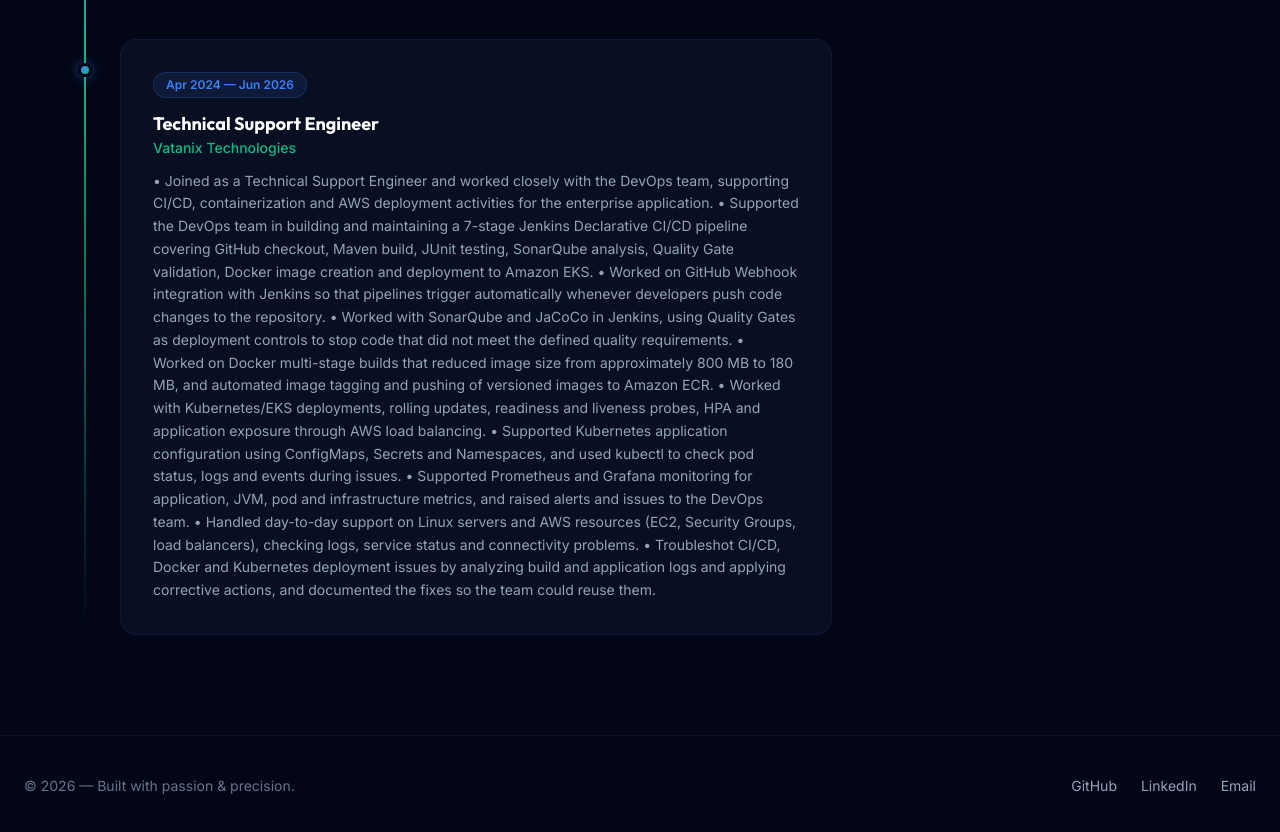
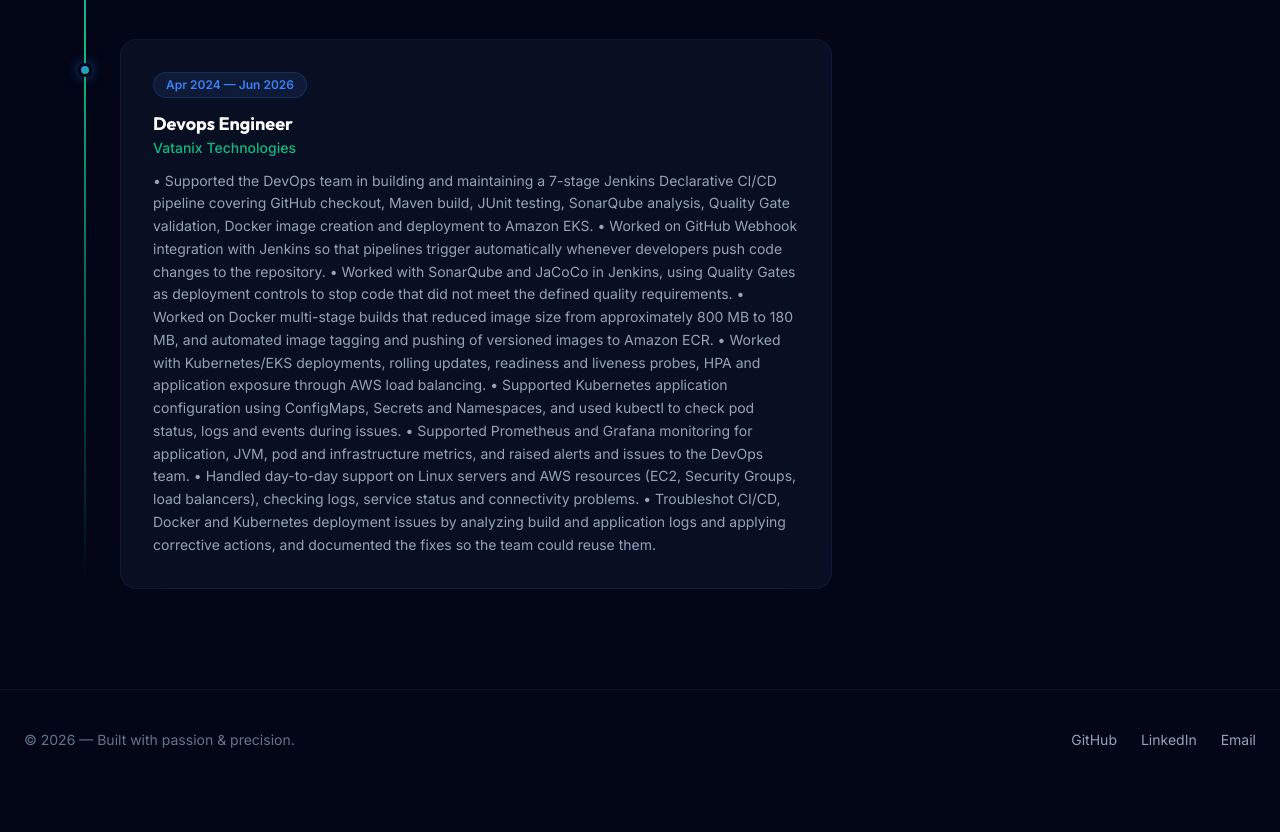
Before and after one commit to sundar-techops/My-Portfolio, a React (Vite) app in the folder frontend/: page / in a window 1280 px wide. Shown: the part 5147-5979 px from the top of the page. After the commit the page ends 5937 px from the top, so only its background shows below. Built offline with nearby package versions, Linux system fonts and the light colour scheme.

Commit message:
New skills updated

```diff
--- a/frontend/src/data/portfolioData.js
+++ b/frontend/src/data/portfolioData.js
@@ -15,7 +15,7 @@
    about:
     'DevOps Engineer with 4+ years of professional experience, with a strong background in enterprise support, infrastructure operations, problem-solving, and service delivery. Experienced in working with cross-functional teams, handling incidents and user issues within SLA timelines, and maintaining reliable day-to-day operations. Strong understanding of IT processes, documentation, troubleshooting, and continuous improvement. Hands-on experience in cloud and DevOps projects, with a focus on automation, reliability, and efficient delivery. A proactive and adaptable professional with a strong willingness to learn new technologies and contribute effectively to team and organizational goals.' ,
 
-  resumeUrl: 'https://drive.google.com/file/d/10qh0F3YmqWSa-hbluNvNLXsBql4vVFKe/view?usp=drive_link',
+  resumeUrl: 'https://drive.google.com/file/d/1pGAlMq82TkAPgmp32qaNi46GII6v8OpD/view?usp=drive_link',
   githubUrl: 'https://github.com/sundar-techops',
   linkedinUrl: 'https://www.linkedin.com/in/sundar-techops',
   email: 'sundar.techops@gmail.com',
@@ -104,12 +104,11 @@
 export const experiences = [
   {
     id: 1,
-    role: 'Technical Support Engineer', // TODO
+    role: 'Devops Engineer', // TODO
     company: 'Vatanix Technologies',
     startDate: 'Apr 2024',
     endDate: 'Jun 2026',
     description:
-      '•	Joined as a Technical Support Engineer and worked closely with the DevOps team, supporting CI/CD, containerization and AWS deployment activities for the enterprise application. \n\n' +
       '•	Supported the DevOps team in building and maintaining a 7-stage Jenkins Declarative CI/CD pipeline covering GitHub checkout, Maven build, JUnit testing, SonarQube analysis, Quality Gate validation, Docker image creation and deployment to Amazon EKS.\n\n' +
       '•	Worked on GitHub Webhook integration with Jenkins so that pipelines trigger automatically whenever developers push code changes to the repository. \n\n' +
       '•	Worked with SonarQube and JaCoCo in Jenkins, using Quality Gates as deployment controls to stop code that did not meet the defined quality requirements.\n\n' +
```
